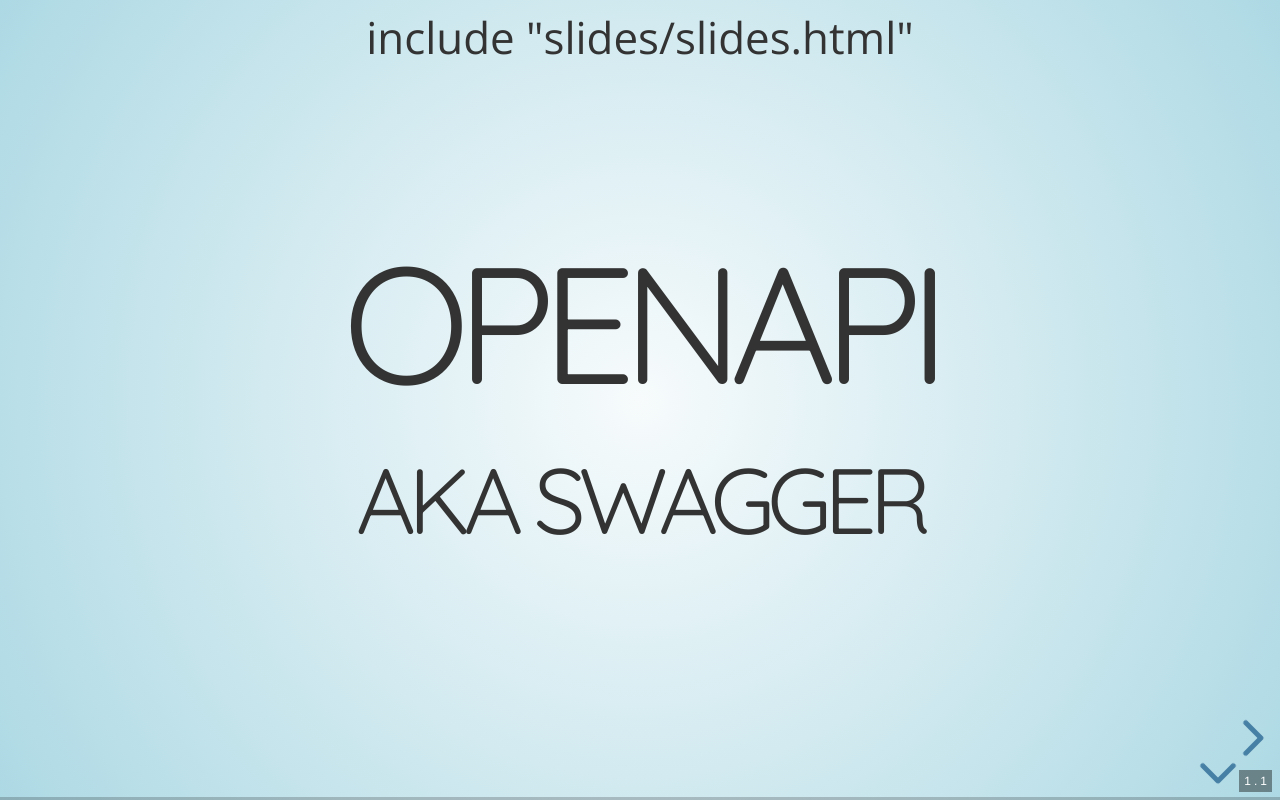
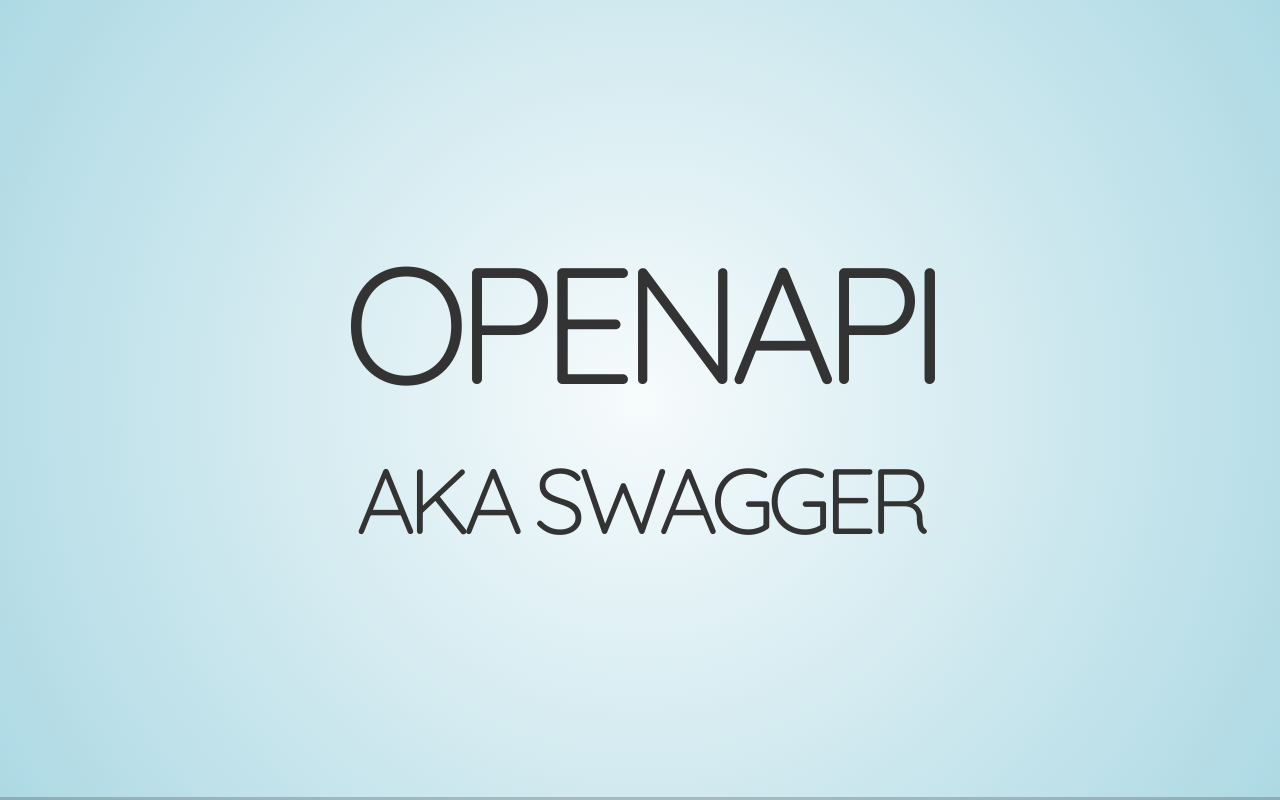
Before and after one commit to robert-f-hm/OpenApiPresentation, a website: page index.html in a window 1280 px wide. Drawn offline with nearby package versions, Linux system fonts and the light colour scheme.

Commit message:
Correction typo presentation

```diff
--- a/index.html
+++ b/index.html
@@ -24,7 +24,7 @@
 	<body>
 		<div class="reveal">
 			<div class="slides">
-				include "slides/slides.html"
+
 				<section data-markdown="slides/introduction.md" data-separator="-#-" data-separator-vertical="-##-"></section>
 				<section>Slide 1</section>
 				<!--section>Slide 2</section-->
@@ -39,8 +39,9 @@
 			// - https://github.com/hakimel/reveal.js#configuration
 			// - https://github.com/hakimel/reveal.js#dependencies
 			Reveal.initialize({
-				controls: true,
-				slideNumber: true,
+				controls: false,
+				slideNumber: false,
+				history: true,
 				/*
 				parallaxBackgroundImage: 'https://s3.amazonaws.com/hakim-static/reveal-js/reveal-parallax-1.jpg',
 				parallaxBackgroundHorizontal: 10,
```
